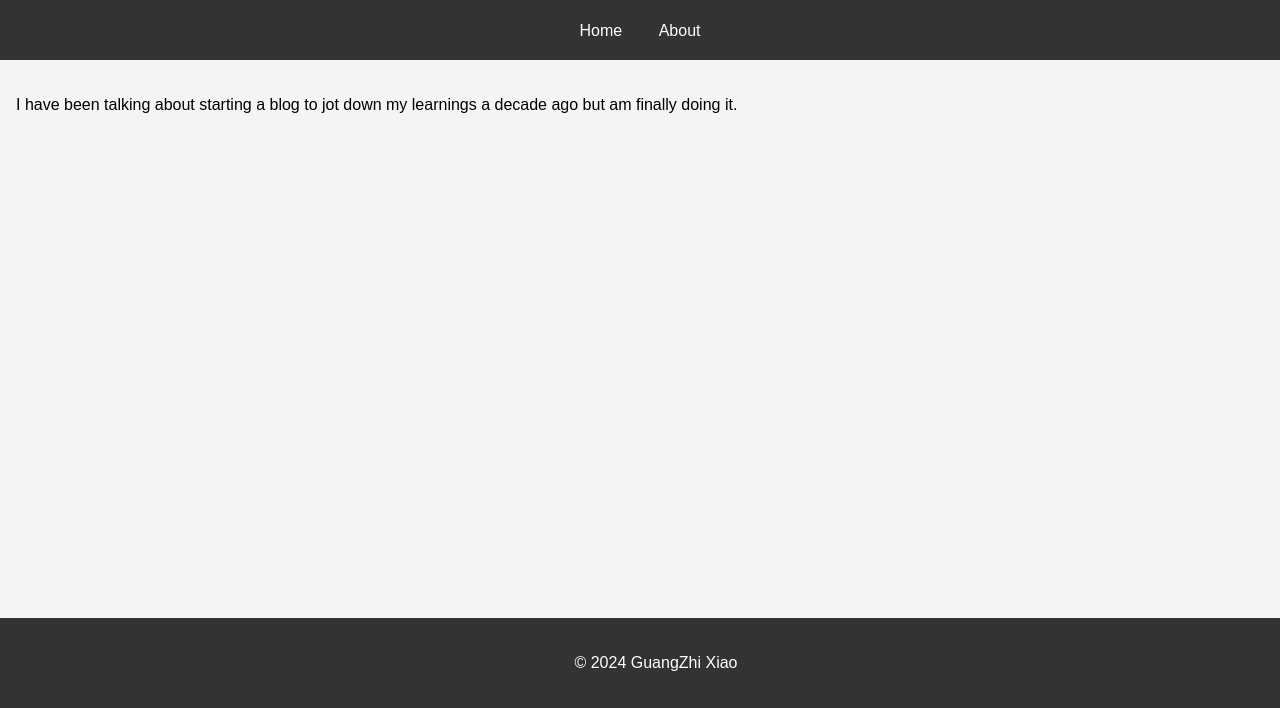
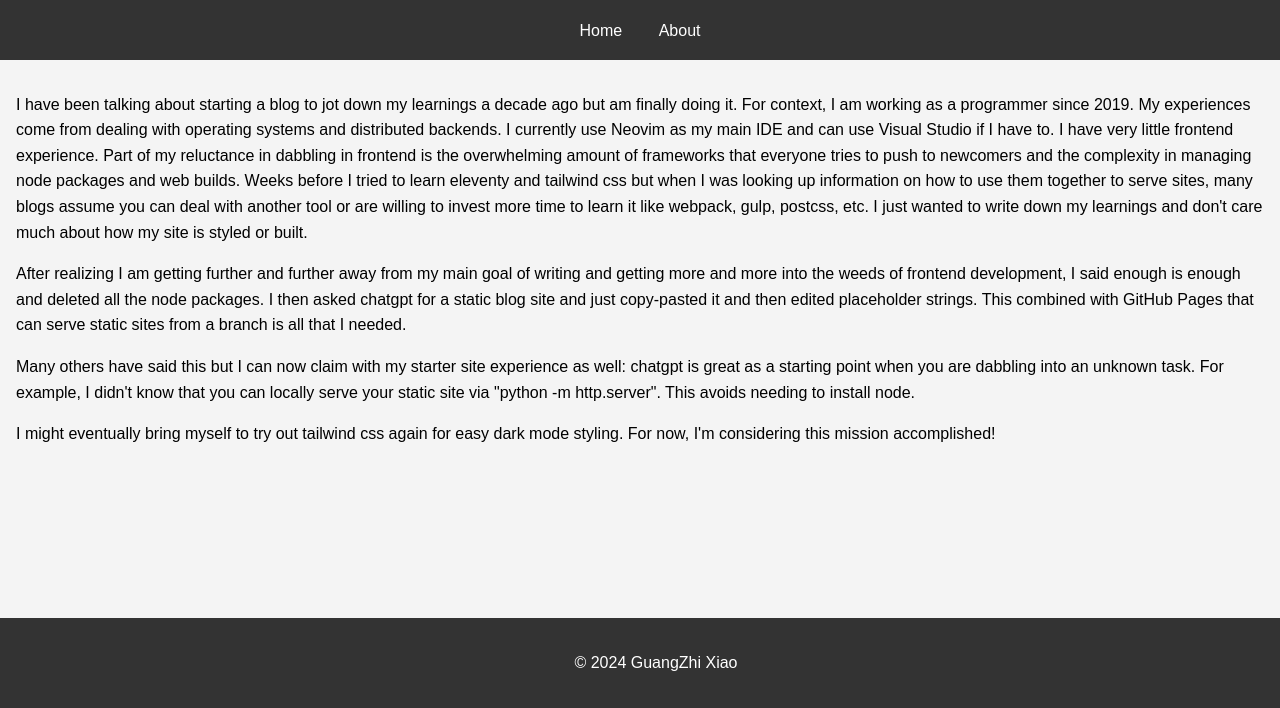
Before and after one commit to xiaogz/xiaogz.github.io, a website: page posts/2024-08-30.html in a window 1280 px wide. Shown: the part 92-800 px from the top of the page. Drawn offline with Linux system fonts and the light colour scheme.

Commit message:
Finalize first post

```diff
--- a/posts/2024-08-30.html
+++ b/posts/2024-08-30.html
@@ -16,7 +16,10 @@
     </header>
     <main>
         <article>
-            <p>I have been talking about starting a blog to jot down my learnings a decade ago but am finally doing it. </p>
+            <p>I have been talking about starting a blog to jot down my learnings a decade ago but am finally doing it. For context, I am working as a programmer since 2019. My experiences come from dealing with operating systems and distributed backends. I currently use Neovim as my main IDE and can use Visual Studio if I have to. I have very little frontend experience. Part of my reluctance in dabbling in frontend is the overwhelming amount of frameworks that everyone tries to push to newcomers and the complexity in managing node packages and web builds. Weeks before I tried to learn eleventy and tailwind css but when I was looking up information on how to use them together to serve sites, many blogs assume you can deal with another tool or are willing to invest more time to learn it like webpack, gulp, postcss, etc. I just wanted to write down my learnings and don't care much about how my site is styled or built.<br></p>
+            <p>After realizing I am getting further and further away from my main goal of writing and getting more and more into the weeds of frontend development, I said enough is enough and deleted all the node packages. I then asked chatgpt for a static blog site and just copy-pasted it and then edited placeholder strings. This combined with GitHub Pages that can serve static sites from a branch is all that I needed. <br></p>
+            <p>Many others have said this but I can now claim with my starter site experience as well: chatgpt is great as a starting point when you are dabbling into an unknown task. For example, I didn't know that you can locally serve your static site via "python -m http.server". This avoids needing to install node.<br></p>
+            <p>I might eventually bring myself to try out tailwind css again for easy dark mode styling. For now, I'm considering this mission accomplished!<br></p>
         </article>
     </main>
     <footer>
```
Also changed, not shown: README.md.
